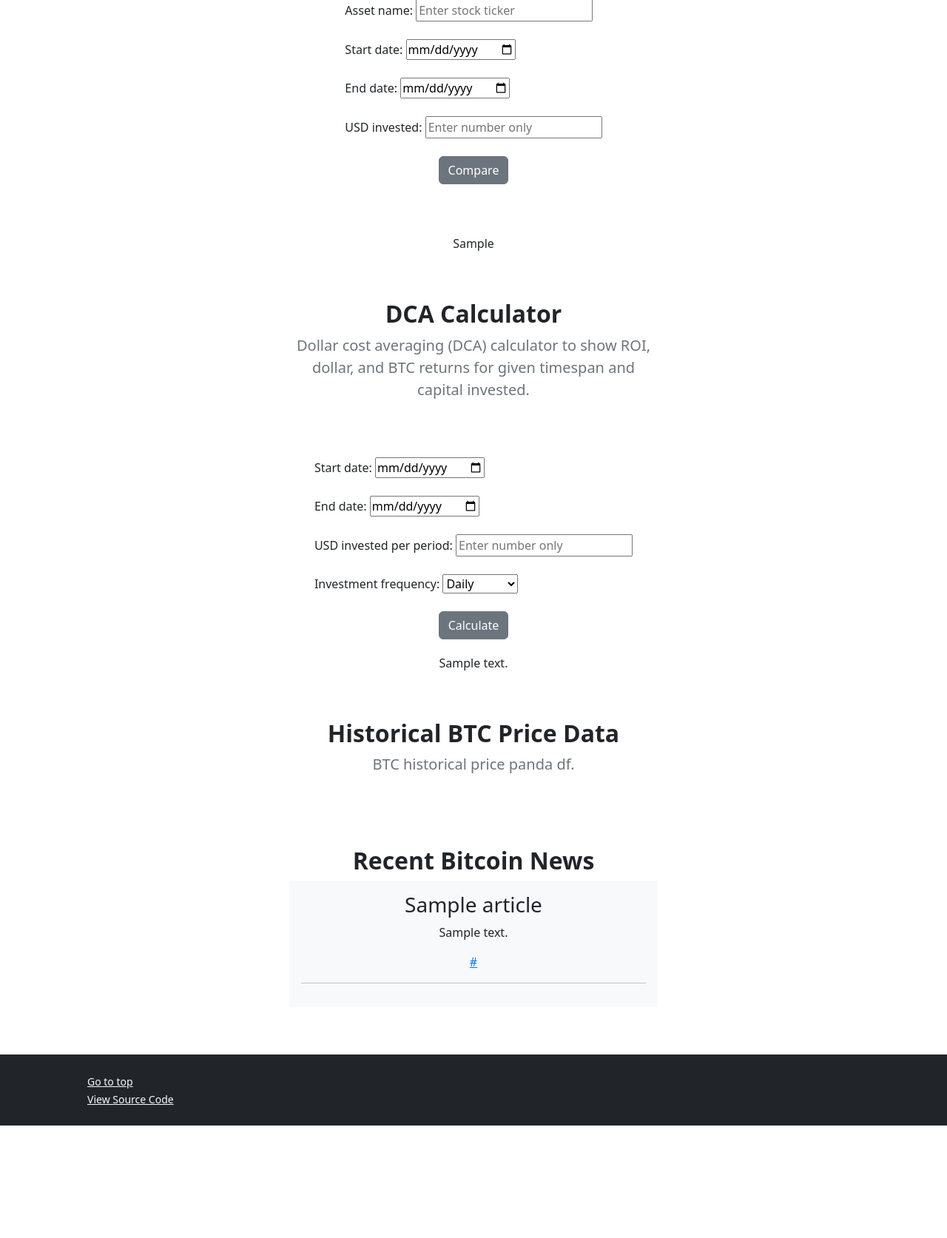
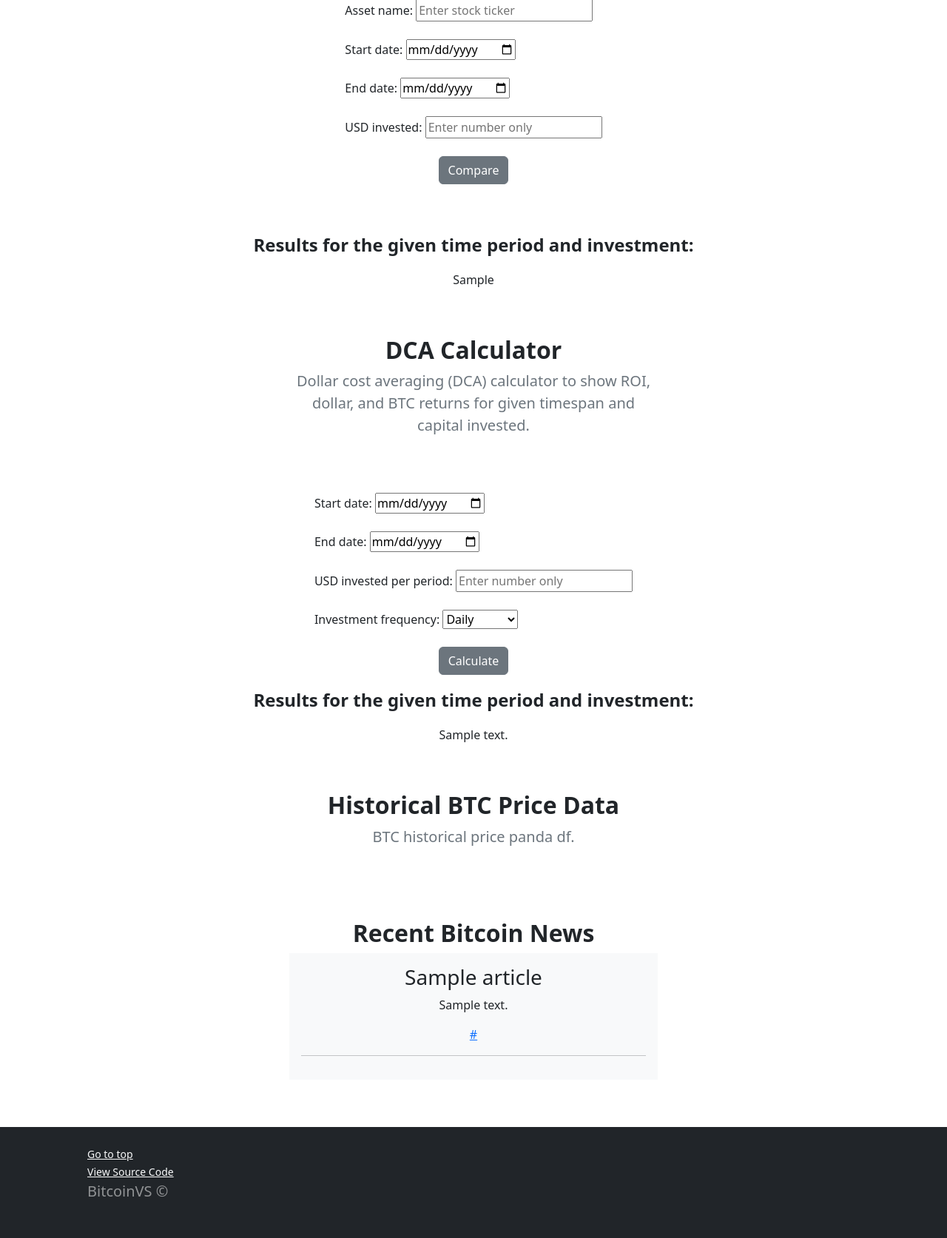
Before and after one commit to JGGHalfhide/BitcoinVS, a Flask app: template templates/index.html in a window 1280 px wide. Shown: the part 1124-2797 px from the top of the page at 74% size. Before the commit the page ends 2645 px from the top, so only its background shows below. Run offline with Flask 3, Linux system fonts and the light colour scheme; the template is opened without the code that fills it: most values are stand-ins (such as "Sample title", 1, 10 or a date in 2020).

Commit message:
format BTCvs and DCA calculator outputs

```diff
--- a/main.py
+++ b/main.py
@@ -60,17 +60,37 @@ def home():
             monthly_data = get_stock_data(start_date, end_date, ticker="BTC-USD", interval='1mo')
             monthly_data_dict = format_stock_data(monthly_data)
             if investment_frequency == 'lump':
-                final_dollar_value, gain_or_loss, roi, shares_purchased = lump_sum(daily_data_dict, invested_amount)
-                dca_result_message = f"Final dollar value: ${final_dollar_value} | USD return: ${gain_or_loss} | Total BTC: {round(shares_purchased, 6)} | ROI: {roi}%"
+                final_dollar_value, final_gain_or_loss, roi, shares_purchased = lump_sum(daily_data_dict, invested_amount)
+                dca_result_message = (
+                    f"<strong>Final USD value:</strong> ${final_dollar_value}<br>"
+                    f"<strong>USD return:</strong> ${final_gain_or_loss}<br>"
+                    f"<strong>Total BTC:</strong> {round(shares_purchased, 6)}<br>"
+                    f"<strong>ROI:</strong> {roi}%"
+                )
             elif investment_frequency == '1d':
                 shares_purchased, final_dollar_value, final_gain_or_loss, roi = dca_return(daily_data_dict, invested_amount)
-                dca_result_message = f"Final dollar value: ${final_dollar_value} | USD return: ${final_gain_or_loss} | Total BTC: {round(shares_purchased, 6)} | ROI: {roi}%"
+                dca_result_message = (
+                    f"<strong>Final USD value:</strong> ${final_dollar_value}<br>"
+                    f"<strong>USD return:</strong> ${final_gain_or_loss}<br>"
+                    f"<strong>Total BTC:</strong> {round(shares_purchased, 6)}<br>"
+                    f"<strong>ROI:</strong> {roi}%"
+                )
             elif investment_frequency == '1wk':
                 shares_purchased, final_dollar_value, final_gain_or_loss, roi = dca_return(weekly_data_dict, invested_amount)
-                dca_result_message = f"Final dollar value: ${final_dollar_value} | USD return: ${final_gain_or_loss} | Total BTC: {round(shares_purchased, 6)} | ROI: {roi}%"
+                dca_result_message = (
+                    f"<strong>Final USD value:</strong> ${final_dollar_value}<br>"
+                    f"<strong>USD return:</strong> ${final_gain_or_loss}<br>"
+                    f"<strong>Total BTC:</strong> {round(shares_purchased, 6)}<br>"
+                    f"<strong>ROI:</strong> {roi}%"
+                )
             elif investment_frequency == '1mo':
                 shares_purchased, final_dollar_value, final_gain_or_loss, roi = dca_return(monthly_data_dict, invested_amount)
-                dca_result_message = f"Final dollar value: ${final_dollar_value} | USD return: ${final_gain_or_loss} | Total BTC: {round(shares_purchased, 6)} | ROI: {roi}%"
+                dca_result_message = (
+                    f"<strong>Final USD value:</strong> ${final_dollar_value}<br>"
+                    f"<strong>USD return:</strong> ${final_gain_or_loss}<br>"
+                    f"<strong>Total BTC:</strong> {round(shares_purchased, 6)}<br>"
+                    f"<strong>ROI:</strong> {roi}%"
+                )
         elif "inputValue1" in request.form:
             ticker = request.form.get('inputValue1')
             stock_start_date_str = request.form.get('inputValue3')
@@ -90,7 +110,11 @@ def home():
             btc_results = lump_sum(btc_data_dict, investment)
             # Use a list to store the stock and BTC results
             results = [stock_results, btc_results]
-            btc_vs_results = f"Results for the given time period and investment:\nBitcoin's USD return was ${results[1][1]} vs {ticker}'s ${results[0][1]}\nBitcoin's ROI was {results[1][2]}% vs {ticker}'s {results[0][2]}%\nBitcoin's final USD value was ${results[1][0]} vs {ticker}'s ${results[0][0]}"
+            btc_vs_results = (
+                f"Bitcoin's <strong>USD return</strong> was ${results[1][1]} vs {ticker}'s ${results[0][1]}<br>"
+                f"Bitcoin's <strong>ROI</strong> was {results[1][2]}% vs {ticker}'s {results[0][2]}%<br>"
+                f"Bitcoin's <strong>final USD value</strong> was ${results[1][0]} vs {ticker}'s ${results[0][0]}"
+            )
 
     return render_template("index.html", current_price=formatted_price, articles=article_list, search_results=search_results, get_stock_data=get_stock_data, dca_result_message=dca_result_message, btc_vs_results=btc_vs_results)
 
--- a/templates/index.html
+++ b/templates/index.html
@@ -127,9 +127,12 @@
 <!-- Display BTC vs result message -->
 <div class="d-flex justify-content-center">
     {% if btc_vs_results %}
-        <p style="text-align: center; margin-top: 20px;">
-            {{ btc_vs_results }}
-        </p>
+        <div style="text-align: center; margin-top: 20px;">
+            <h4 class="fw-bolder">Results for the given time period and investment:</h4>
+            <p style="margin-top: 20px;">
+                {{ btc_vs_results | safe }}
+            </p>
+        </div>
     {% endif %}
 </div>
         <!-- DCA calculator section-->
@@ -175,12 +178,12 @@
 <!-- Display DCA result message -->
 <div class="d-flex justify-content-center">
     {% if dca_result_message %}
-        <p style="text-align: center; margin-top: 20px;">
-            {{ dca_result_message | replace("Final dollar value:", "<strong>Final dollar value:</strong>") |
-               replace("USD return:", "<strong>USD return:</strong>") |
-               replace("Total BTC:", "<strong>Total BTC:</strong>") |
-               replace("ROI:", "<strong>ROI:</strong>") | safe }}
-        </p>
+        <div style="text-align: center; margin-top: 20px;">
+            <h4 class="fw-bolder">Results for the given time period and investment:</h4>
+            <p style="margin-top: 20px;">
+                {{ dca_result_message | safe }}
+            </p>
+        </div>
     {% endif %}
 </div>
         <!-- historical section-->
@@ -230,6 +233,9 @@
                     <div>
                         <a class="link-light small" href="https://github.com/JGGHalfhide/BitcoinVS" target="_blank">View Source Code</a>
                     </div>
+                    <div class="col-auto">
+                        <p class="lead fw-normal text-white-50 mb-4">BitcoinVS &copy;</a>
+                    </div>
                 </div>
             </div>
         </footer>
```
